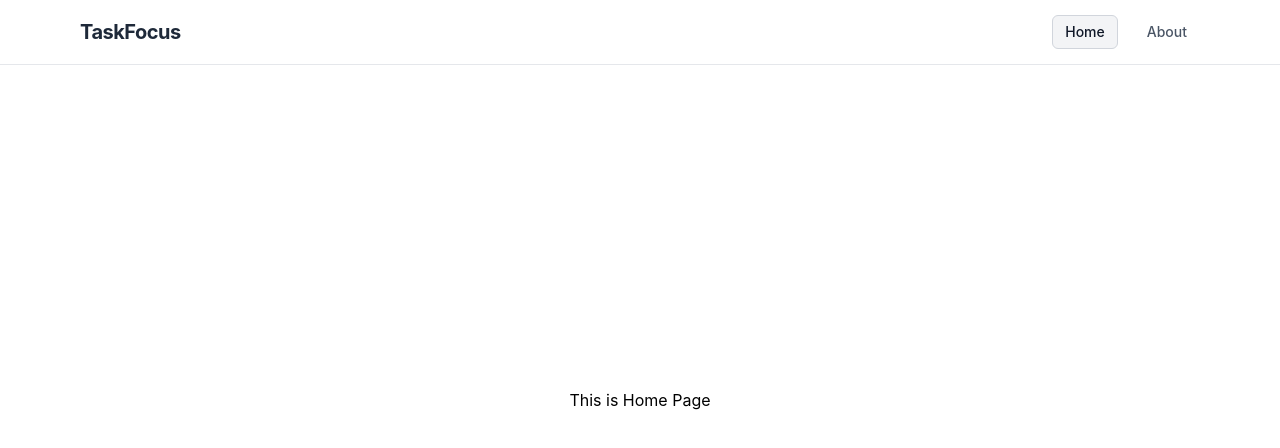
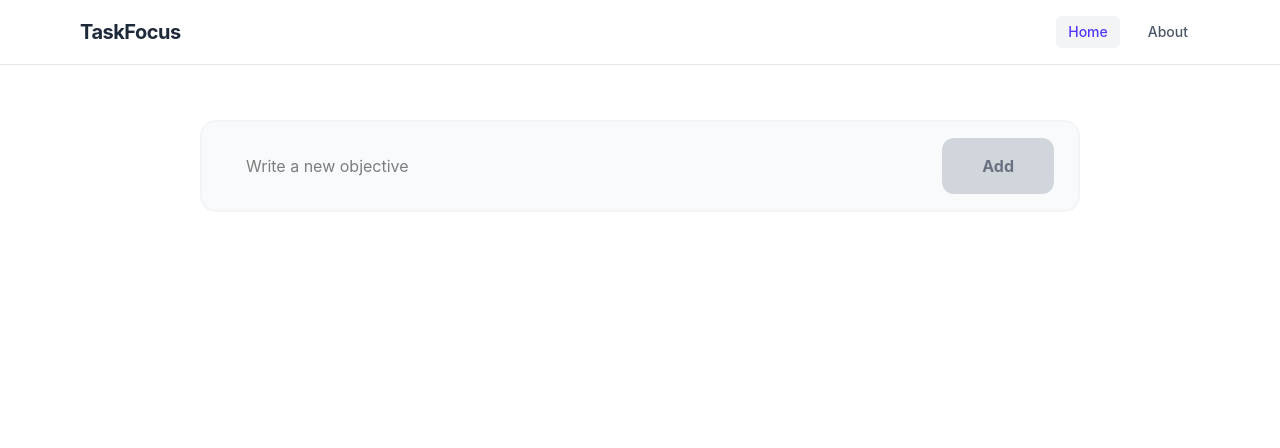
Before and after one commit to rohan9932/task-management-frontend, a React (Vite) app: page / in a window 1280 px wide. Shown: the top 448 px of the page. Built offline with nearby package versions, Linux system fonts and the light colour scheme.

Commit message:
Navbar and Form completed

```diff
--- a/src/components/Navbar.jsx
+++ b/src/components/Navbar.jsx
@@ -15,9 +15,9 @@ function Navbar() {
             <NavLink
               to="/"
               className={({ isActive }) =>
-                `px-3 py-1.5 rounded-md text-sm font-medium transition-all duration-200 border ${
+                `px-3 py-1.5 rounded-md text-sm font-medium transition-all duration-200 ${
                   isActive
-                    ? "bg-gray-100 border-gray-300 text-gray-900"
+                    ? "bg-gray-100 text-indigo-600"
                     : "border-transparent text-gray-600 hover:text-indigo-600 hover:bg-gray-50"
                 }`
               }
@@ -28,9 +28,9 @@ function Navbar() {
             <NavLink
               to="/about"
               className={({ isActive }) =>
-                `px-3 py-1.5 rounded-md text-sm font-medium transition-all duration-200 border ${
+                `px-3 py-1.5 rounded-md text-sm font-medium transition-all duration-200 ${
                   isActive
-                    ? "bg-gray-100 border-gray-300 text-gray-900"
+                    ? "bg-gray-100 text-indigo-600"
                     : "border-transparent text-gray-600 hover:text-indigo-600 hover:bg-gray-50"
                 }`
               }
--- a/src/pages/Home.jsx
+++ b/src/pages/Home.jsx
@@ -1,11 +1,39 @@
+import { useState } from "react";
 import Navbar from "../components/Navbar.jsx";
 
 function Home() {
+  const [taskInput, setTaskInput] = useState("");
+
+  const handleSubmit = (e) => {
+    e.preventDefault();
+    // do some work
+    setTaskInput("");
+  }
+
   return (
     <>
       <Navbar />
-      <div className="h-dvh flex justify-center items-center">
-        <h1>This is Home Page</h1>
+      <div className="px-50 py-30">
+        <div className="px-6 py-3 border-2 bg-[#f9fafb] border-[#f3f4f6] rounded-2xl">
+          {/* Form Container */}
+          <form onSubmit={handleSubmit} className="flex gap-5 w-full justify-between items-center">
+            <input
+              value={taskInput}
+              onChange={(e) => setTaskInput(e.target.value)}
+              type="text"
+              className="w-full rounded-md p-5 focus:outline-none"
+              placeholder="Write a new objective"
+            />
+            <button
+              disabled={taskInput.length === 0}
+              className="bg-blue-500 text-white font-bold py-4 px-10 rounded-xl
+              hover:bg-blue-600 cursor-pointer active:scale-98
+              disabled:bg-gray-300 disabled:text-gray-500 disabled:scale-100 disabled:cursor-not-allowed"
+            >
+              Add
+            </button>
+          </form>
+        </div>
       </div>
     </>
   );
```
